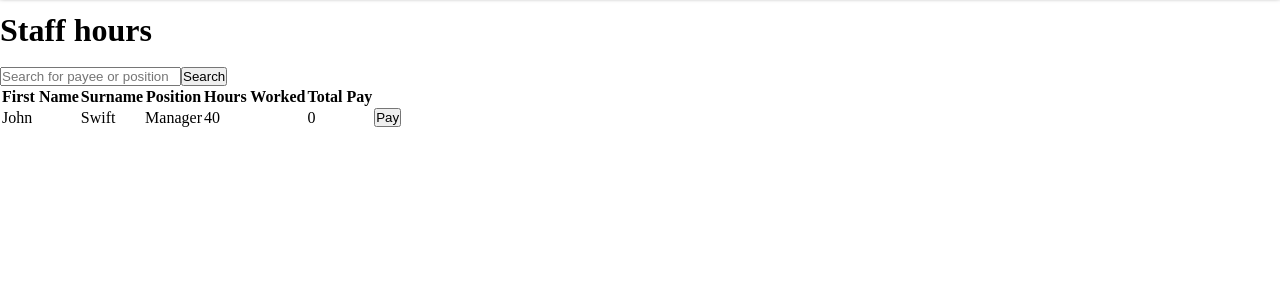
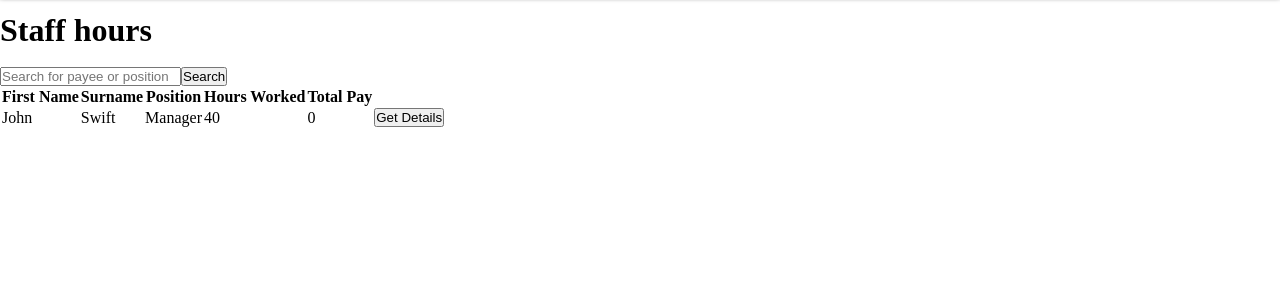
Before and after one commit to ldamps/Crafty-Creations, a PHP site: page /payroll.php in a window 1280 px wide. Shown: the part 140-440 px from the top of the page. Run offline with PHP 8.4, Linux system fonts and the light colour scheme; data comes from the database, SQL or seed files in the repository; some libraries are stand-ins or nearby versions.

Commit message:
Changed a couple of visual bits

```diff
--- a/payroll.php
+++ b/payroll.php
@@ -26,6 +26,14 @@ if($_SERVER["REQUEST_METHOD"] == "POST"){
         $_SESSION['pay'] = $_POST['Pay'];
     }
 
+    if (!isset($_SESSION['details'])){
+        $_SESSION['details'] = "";
+    }
+
+    if(isset($_POST['Details'])){
+        $_SESSION['details'] = $_POST['Details'];
+    }
+
     if (!isset($_SESSION['PayeeSearch'])){
         $_SESSION['PayeeSearch'] = "";
     }
@@ -36,9 +44,12 @@ if($_SERVER["REQUEST_METHOD"] == "POST"){
 
 
 }
-//If a pay button is pressed, get the employee details and display them
-if(isset($_SESSION['pay']) && $_SESSION['pay'] != ""){
-    $id = $_SESSION['pay'];
+//If a 'details' button is pressed, get the employee details and display them
+if (isset($_SESSION['pay']) && $_SESSION['pay'] != ""){
+    unset($_SESSION['details'], $_SESSION['pay']);
+}
+elseif(isset($_SESSION['details']) && $_SESSION['details'] != ""){
+    $id = $_SESSION['details'];
     $query = $mysql->prepare("SELECT FirstName,Surname,HoursWorked FROM Employee WHERE EmployeeID = '$id'");
     $query->execute();
     $res = $query->fetchAll();
@@ -54,11 +65,13 @@ if(isset($_SESSION['pay']) && $_SESSION['pay'] != ""){
     echo "<h3>Hours Worked: ".$employeeToPay['HoursWorked']."</h3>";
     echo "<h3>Accont Number: ".$bankDetails['AccountNo']."</h3>";
     echo "<h3>Sort Code: ".$bankDetails['SortCode']."</h3>";
+    echo "<form method = 'post'><button id = ".$id." class = 'payButton Button'>Pay</button></form>";
     echo "<br></br>";
 
     //After paying, update the hours worked and set to 0
     //Not doing this as need to have a way of setting them in the first place
 }
+
 
 $employees = array();
 //If a search is made, get the employees that match the search in any combination of first name, surname or role
@@ -111,7 +124,7 @@ foreach($employees as $employee){
     echo "<td>".$employee->position."</td>";
     echo "<td>".$employee->hoursWorked."</td>";
     echo "<td>".$employee->hoursWorked*$employee->payForPosition."</td>";
-    echo "<td><form method = 'post'><button id =".$employee->id." class = 'payButton Button'>Pay</button></form></td>";
+    echo "<td><form method = 'post'><button id =".$employee->id." class = 'detailsButton Button'>Get Details</button></form></td>";
     echo "</tr>";
 }
 echo "</tbody>";
--- a/script.js
+++ b/script.js
@@ -12,6 +12,8 @@ var pb = document.getElementsByClassName('payeeSearchButton');
 let payeeButton = Array.from(pb);
 var payB = document.getElementsByClassName('payButton');
 let payButton = Array.from(payB);
+var detailsB = document.getElementsByClassName('detailsButton');
+let detailsButton = Array.from(detailsB);
 
 var payeeInput = document.getElementById('payeeInput');
 var searchBar = document.getElementById('Search');
@@ -77,7 +79,13 @@ if (payeeInput != null){
 if (payButton != null){
     payButton.forEach(element => {
         element.addEventListener('click', payStaff);
-    })
+    });
+}
+
+if (detailsButton != null){
+    detailsButton.forEach(element => {
+        element.addEventListener('click', payeeDetails);
+    });
 }
 
 
@@ -214,7 +222,6 @@ function searchPayee(element){
     else{
         var data = document.getElementById("payeeInput").value;
     }
-    console.log(data);
     search("PayeeSearch=" + encodeURIComponent(data), "payroll.php");
 }
 
@@ -222,3 +229,7 @@ function searchPayee(element){
 function payStaff(element){
     search("Pay="+encodeURIComponent(element.currentTarget.id), "payroll.php");
 }
+
+function payeeDetails(element){
+    search("Details="+encodeURIComponent(element.currentTarget.id), "payroll.php");
+}
```
Also changed, not shown: index.php (+10 -15 lines).
